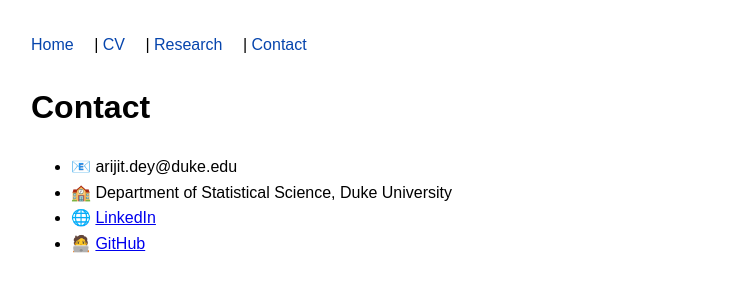
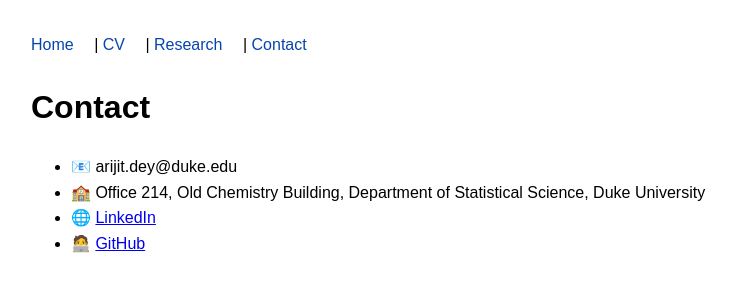
Before and after one commit to arijitdey22/arijitdey22.github.io, a Jekyll site: the page built from contact.md, in a window 1280 px wide. Shown: the top 300 px of the page, without its empty margins (1-738 px from the left). Built offline with Jekyll 4.4.1, drawn with Linux system fonts in a browser that asks for light colours.

Commit message:
Update contact.md

```diff
--- a/contact.md
+++ b/contact.md
@@ -6,6 +6,6 @@ title: "Contact"
 # Contact
 
 - 📧 arijit.dey@duke.edu
-- 🏫 Department of Statistical Science, Duke University
+- 🏫 Office 214, Old Chemistry Building, Department of Statistical Science, Duke University
 - 🌐 [LinkedIn](https://www.linkedin.com/in/arijit-dey-556a1922a)
 - 🧑‍💻 [GitHub](https://github.com/arijitdey22)
```
